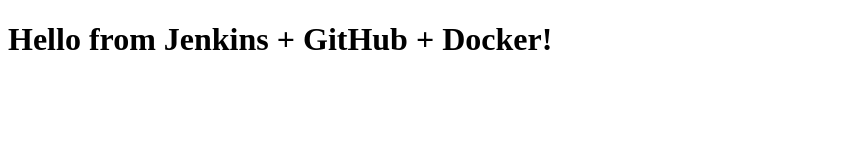
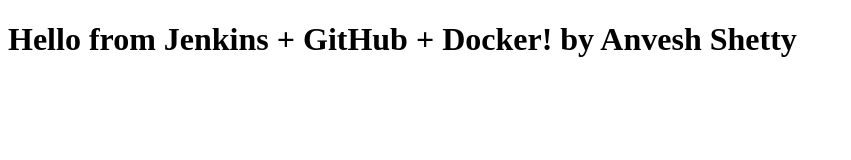
Before and after one commit to Anvi-dev/testpipeline, a plain HTML site: page index.html in a window 1280 px wide. Shown: the whole page, without its empty margins (0-851 px from the left). Drawn offline with Linux system fonts and the light colour scheme.

Commit message:
commited file again

```diff
--- a/index.html
+++ b/index.html
@@ -4,6 +4,6 @@
     <title>Jenkins + GitHub + Docker</title>
 </head>
 <body>
-    <h1>Hello from Jenkins + GitHub + Docker!</h1>
+    <h1>Hello from Jenkins + GitHub + Docker! by Anvesh Shetty</h1>
 </body>
 </html>
```
